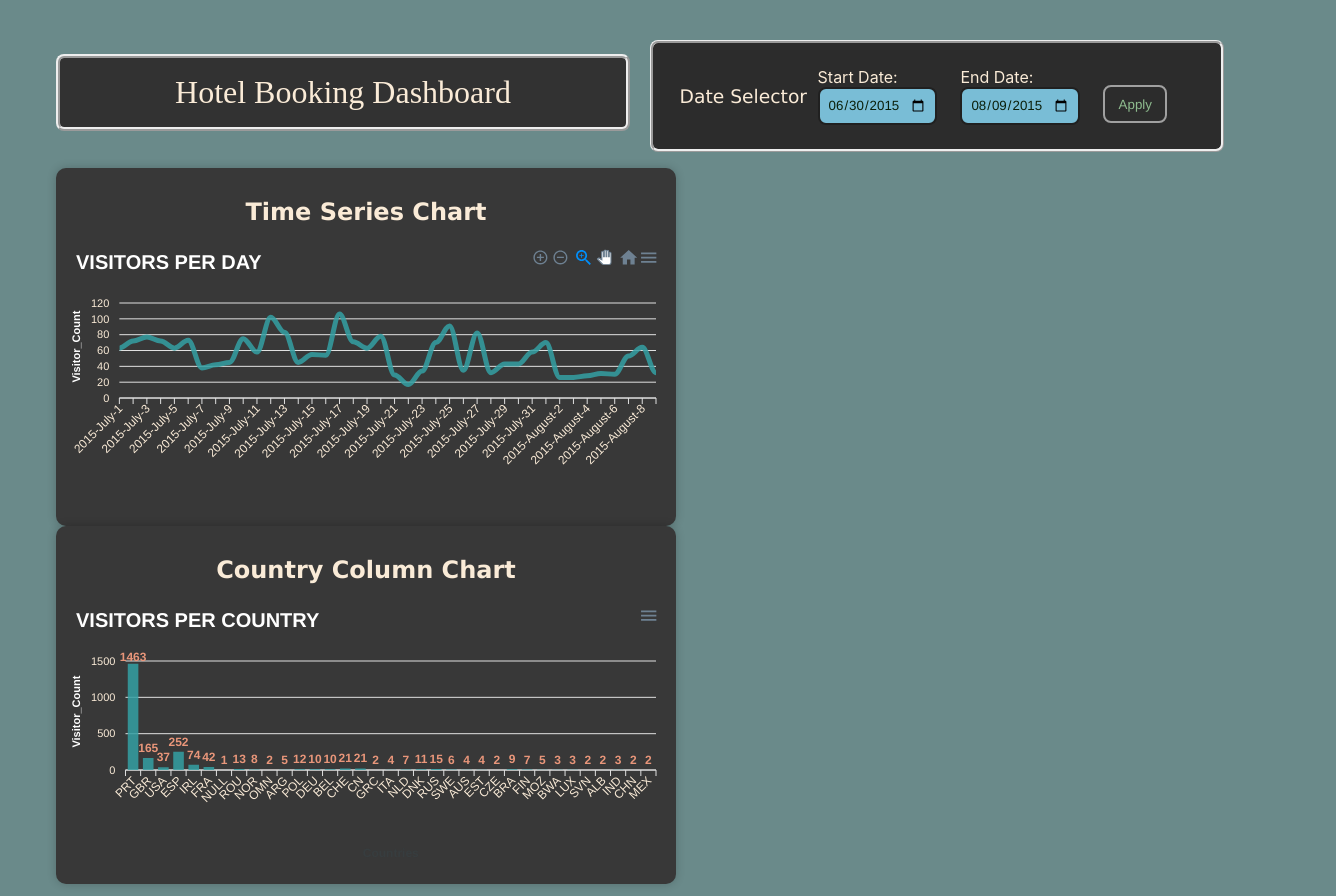
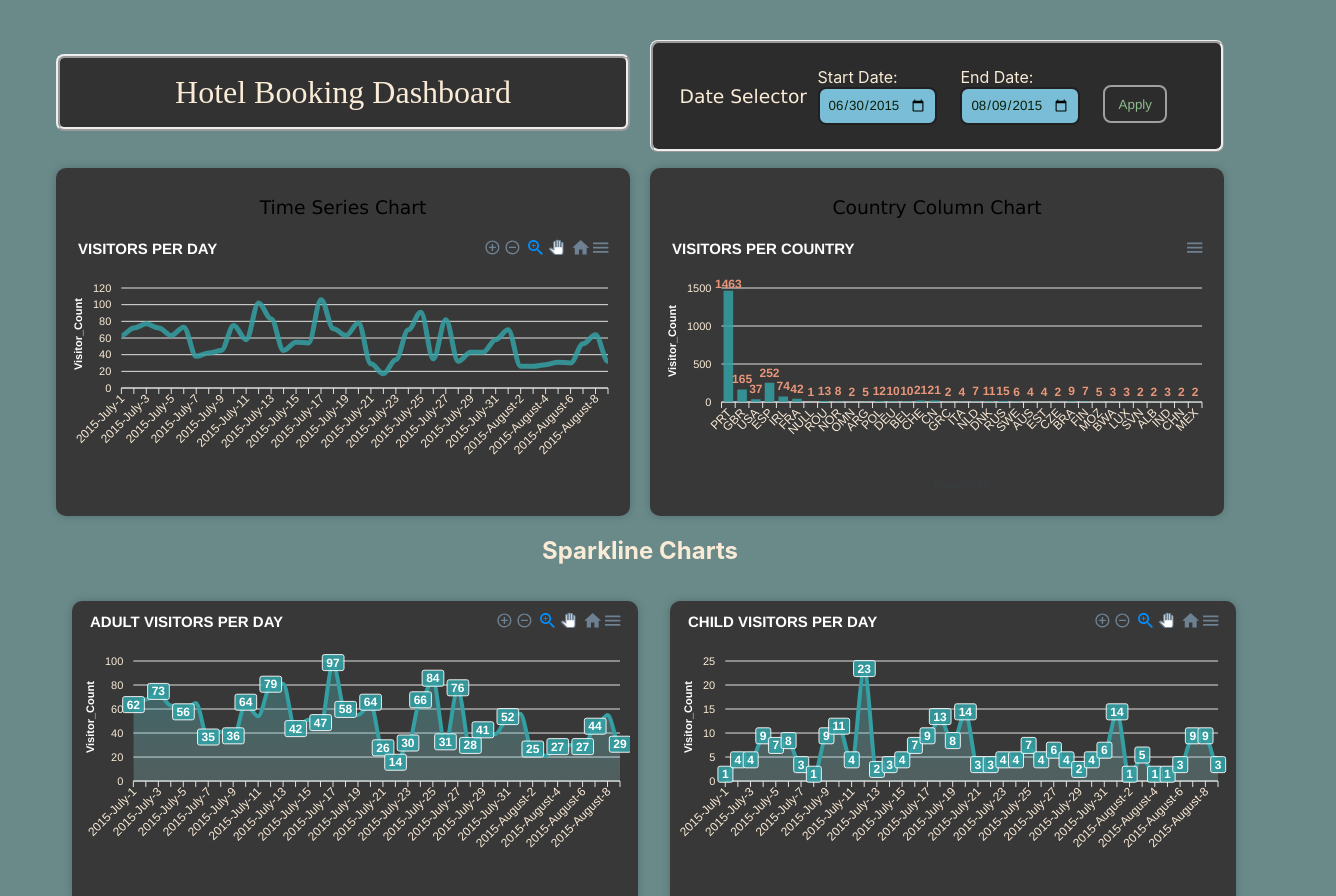
Before and after one commit to jayantsingh-22/hotel-bookings-dashboard, a React (Create React App) app: page / in a window 1280 px wide. Shown: the top 896 px of the page, 1336 px wide, since content can reach past the window. Built offline with nearby package versions, Linux system fonts and the light colour scheme.

Commit message:
update:width of charts

```diff
--- a/src/components/CountryColumnChart.tsx
+++ b/src/components/CountryColumnChart.tsx
@@ -109,7 +109,7 @@ const CountryColumnChart: React.FC<CountryColumnChartProps> = ({ data }) => {
 
   return (
     <div className="ColumnChartContainer">
-      <h2>Country Column Chart</h2>
+      <h3>Country Column Chart</h3>
       <ReactApexChart
         type="bar"
         series={[
@@ -150,7 +150,7 @@ const CountryColumnChart: React.FC<CountryColumnChartProps> = ({ data }) => {
           title: {
             text: `VISITORS PER COUNTRY`,
             style: {
-              fontSize: "20",
+              fontSize: "15",
               color: "#FFFFFF",
             },
           },
@@ -172,7 +172,7 @@ const CountryColumnChart: React.FC<CountryColumnChartProps> = ({ data }) => {
           },
         }}
         height={255}
-        width={600}
+        width={550}
       />
     </div>
   );
--- a/src/components/SparklineChart.tsx
+++ b/src/components/SparklineChart.tsx
@@ -181,7 +181,7 @@ const SparklineChart: React.FC<SparklineChartProps> = ({ data }) => {
               title: {
                 text: `ADULT VISITORS PER DAY`,
                 style: {
-                  fontSize: "20",
+                  fontSize: "15",
                   color: "#FFFFFF"
                 },
               },
@@ -194,8 +194,8 @@ const SparklineChart: React.FC<SparklineChartProps> = ({ data }) => {
               },
             ]}
             type="area"
-            height={255}
-            width={600}
+            height={275}
+            width={550}
           />
         </div>
 
@@ -233,7 +233,7 @@ const SparklineChart: React.FC<SparklineChartProps> = ({ data }) => {
               title: {
                 text: `CHILD VISITORS PER DAY`,
                 style: {
-                  fontSize: "20",
+                  fontSize: "15",
                   color: "#FFFFFF"
                 },
               },
@@ -246,8 +246,8 @@ const SparklineChart: React.FC<SparklineChartProps> = ({ data }) => {
               },
             ]}
             type="area"
-            height={255}
-            width={600}
+            height={275}
+            width={550}
           />
         </div>
       </div>
--- a/src/components/TimeSeriesChart.tsx
+++ b/src/components/TimeSeriesChart.tsx
@@ -141,7 +141,7 @@ const LineChart: React.FC<LineChartProps> = ({ data }) => {
 
   return (
     <div className="line-chart" >
-      <h2>Time Series Chart</h2>
+      <h3>Time Series Chart</h3>
       <ReactApexChart
         options={{
           chart: {
@@ -175,7 +175,7 @@ const LineChart: React.FC<LineChartProps> = ({ data }) => {
           title: {
             text: `VISITORS PER DAY`,
             style: {
-              fontSize: "20",
+              fontSize: "15",
               color: "#FFFFFF"
             },
           },
@@ -183,7 +183,7 @@ const LineChart: React.FC<LineChartProps> = ({ data }) => {
         series={series}
         type="line"
         height={255}
-        width={600}
+        width={550}
         data-testid="series-chart-header"
       />
     </div>
```
